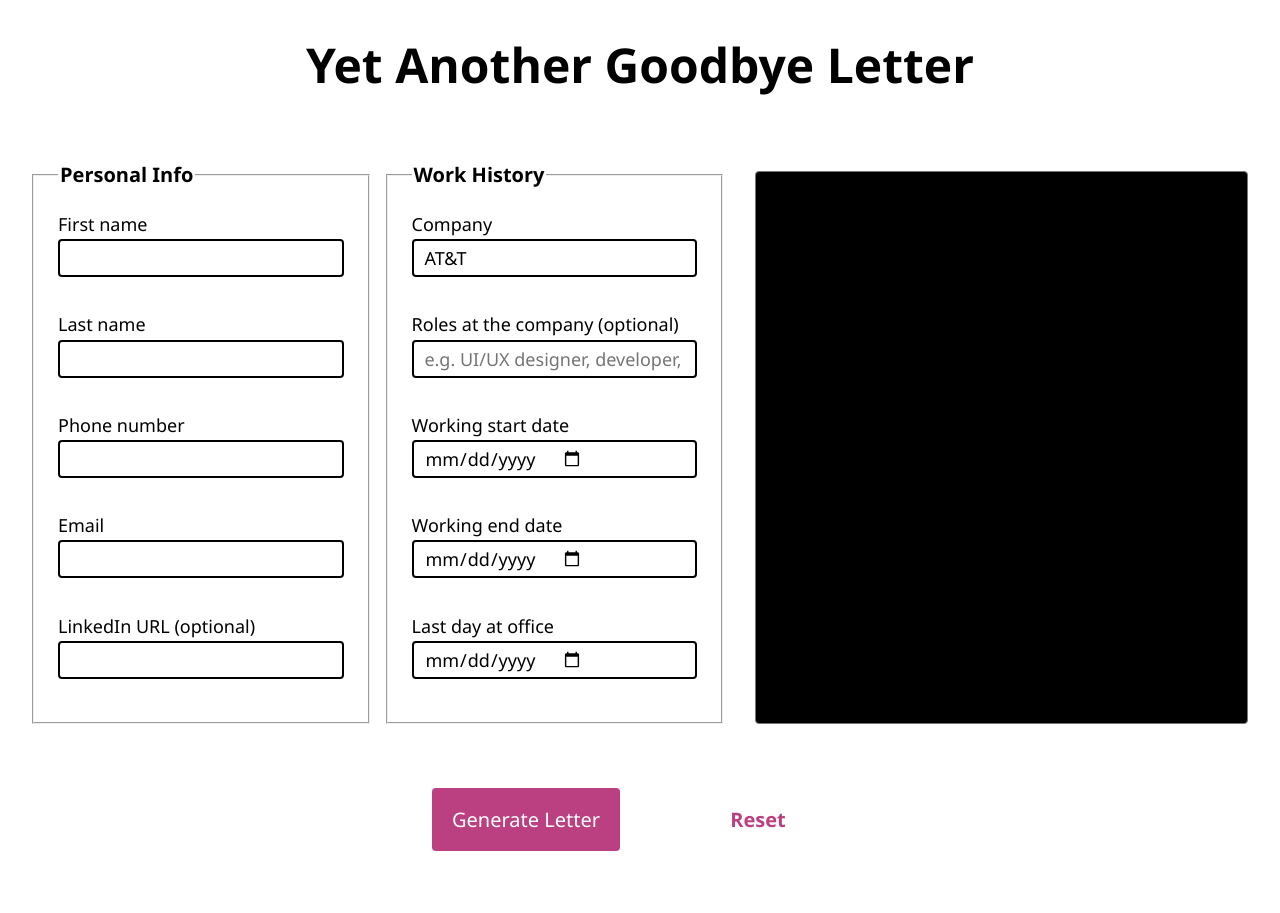
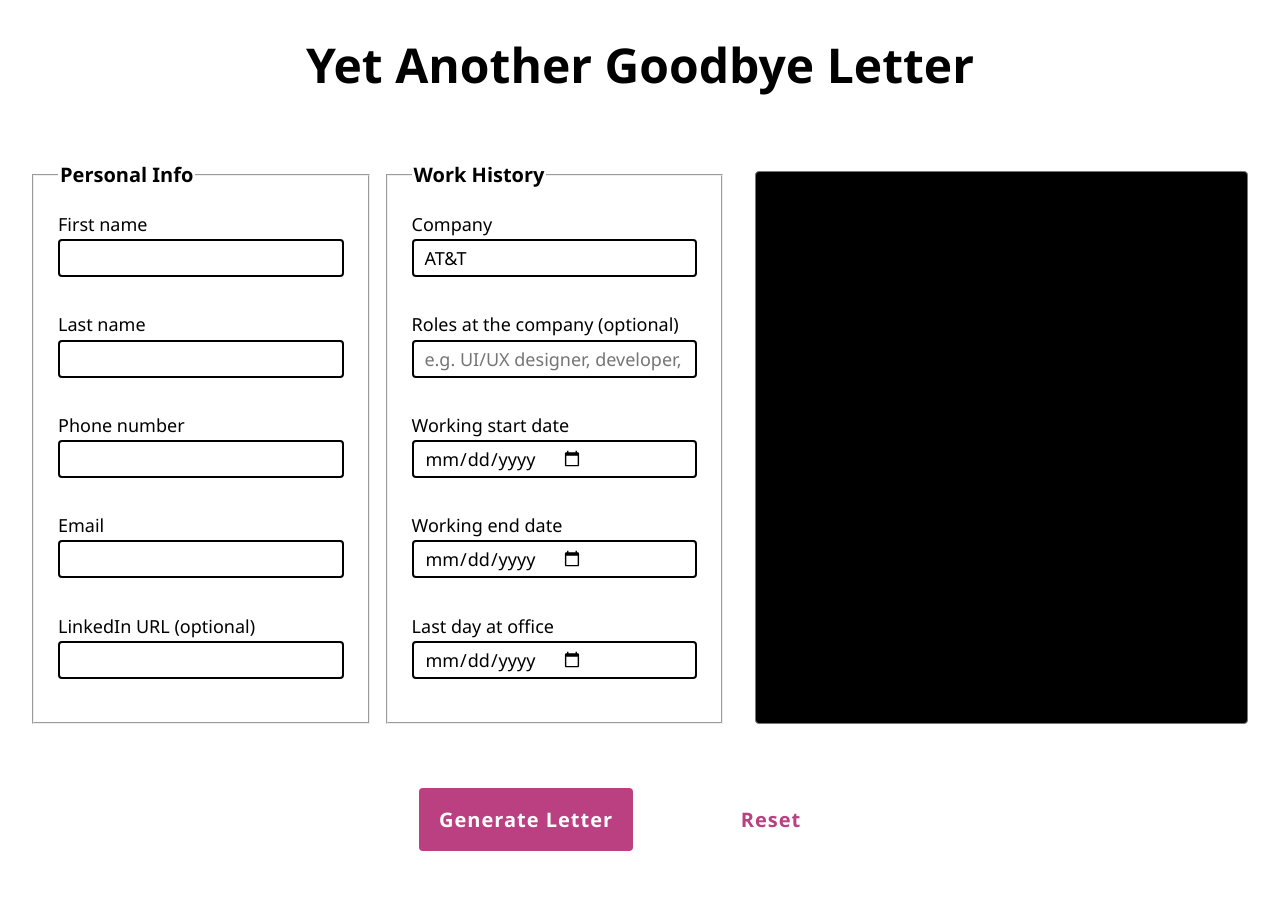
Before and after one commit to shimbarks/yagl, a React (Create React App) app: page / in a window 1280 px wide. Shown: the top 913 px of the page. Built offline with nearby package versions, Linux system fonts and the light colour scheme.

Commit message:
style adjustments

```diff
--- a/src/App.scss
+++ b/src/App.scss
@@ -62,16 +62,21 @@
   gap: 3em;
 }
 
-.submit-button {
+.app-button {
   min-width: 180px;
   padding: 0.8em 1em;
+  border-radius: 4px;
+  font-family: $default-font;
+  font-size: 20px;
+  font-weight: bold;
+  text-transform: capitalize;
+  letter-spacing: 1px;
+}
+
+.submit-button {
   border: none;
-  border-radius: 4px;
   background-color: $pink-500;
   color: white;
-  font-family: $default-font;
-  font-size: 20px;
-  text-transform: capitalize;
   transition: background-color 0.2s ease-in-out;
 
   &:hover {
@@ -85,17 +90,10 @@
 }
 
 .text-button {
-  min-width: 180px;
-  padding: 0.8em 1em;
   border: 2px solid;
   border-color: transparent;
-  border-radius: 4px;
   background-color: transparent;
   color: $pink-500;
-  font-family: $default-font;
-  font-size: 20px;
-  font-weight: bold;
-  text-transform: capitalize;
   transition: border-color 0.2s ease-in-out;
 
   &:focus-visible,
--- a/src/App.tsx
+++ b/src/App.tsx
@@ -85,10 +85,18 @@ export const App = () => {
         ></textarea>
       </section>
       <div className="actions">
-        <button type="submit" className="submit-button" form={formId}>
+        <button
+          type="submit"
+          className="app-button submit-button"
+          form={formId}
+        >
           generate letter
         </button>
-        <button type="button" className="text-button" onClick={handleReset}>
+        <button
+          type="button"
+          className="app-button text-button"
+          onClick={handleReset}
+        >
           reset
         </button>
       </div>
```
